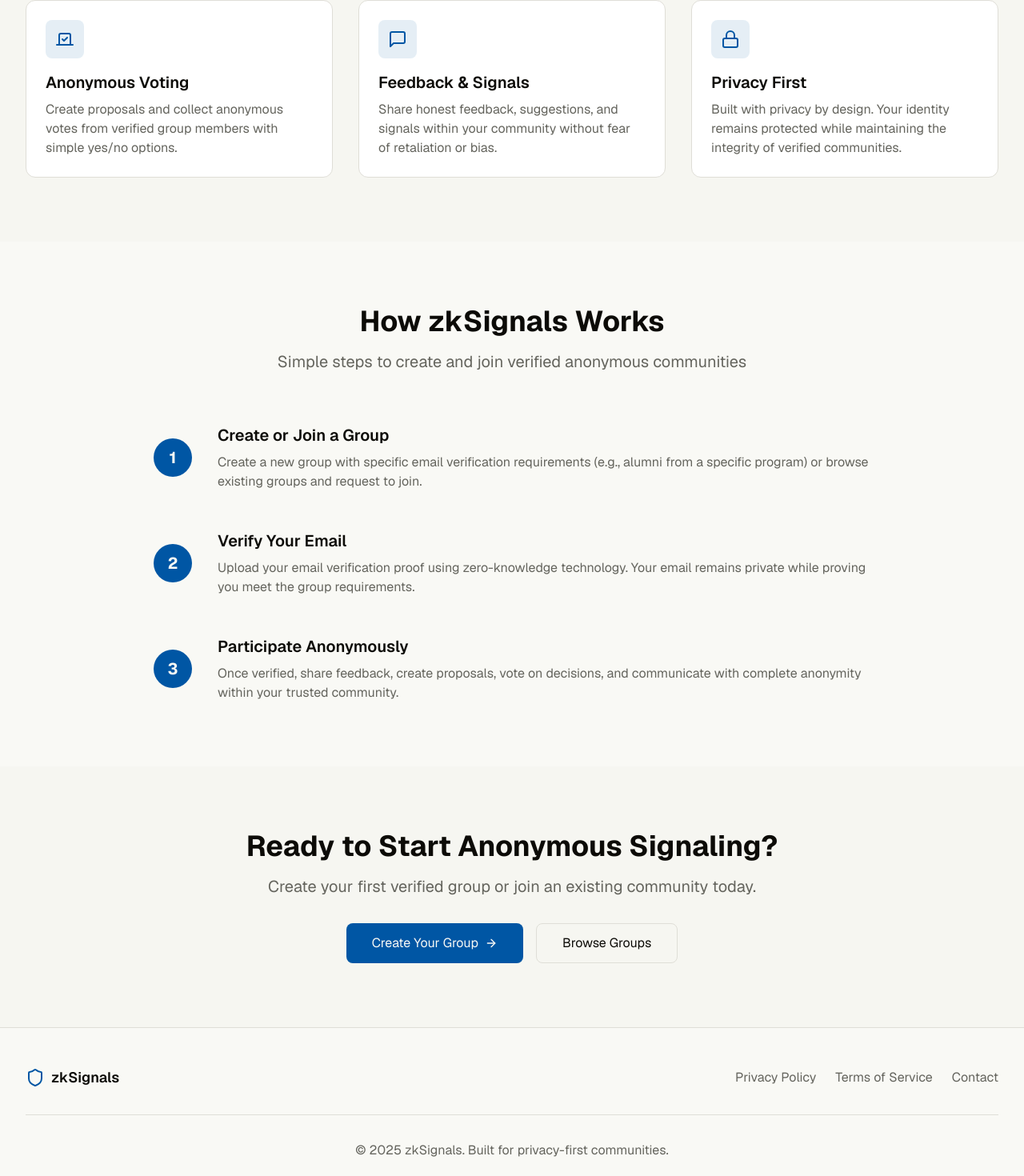
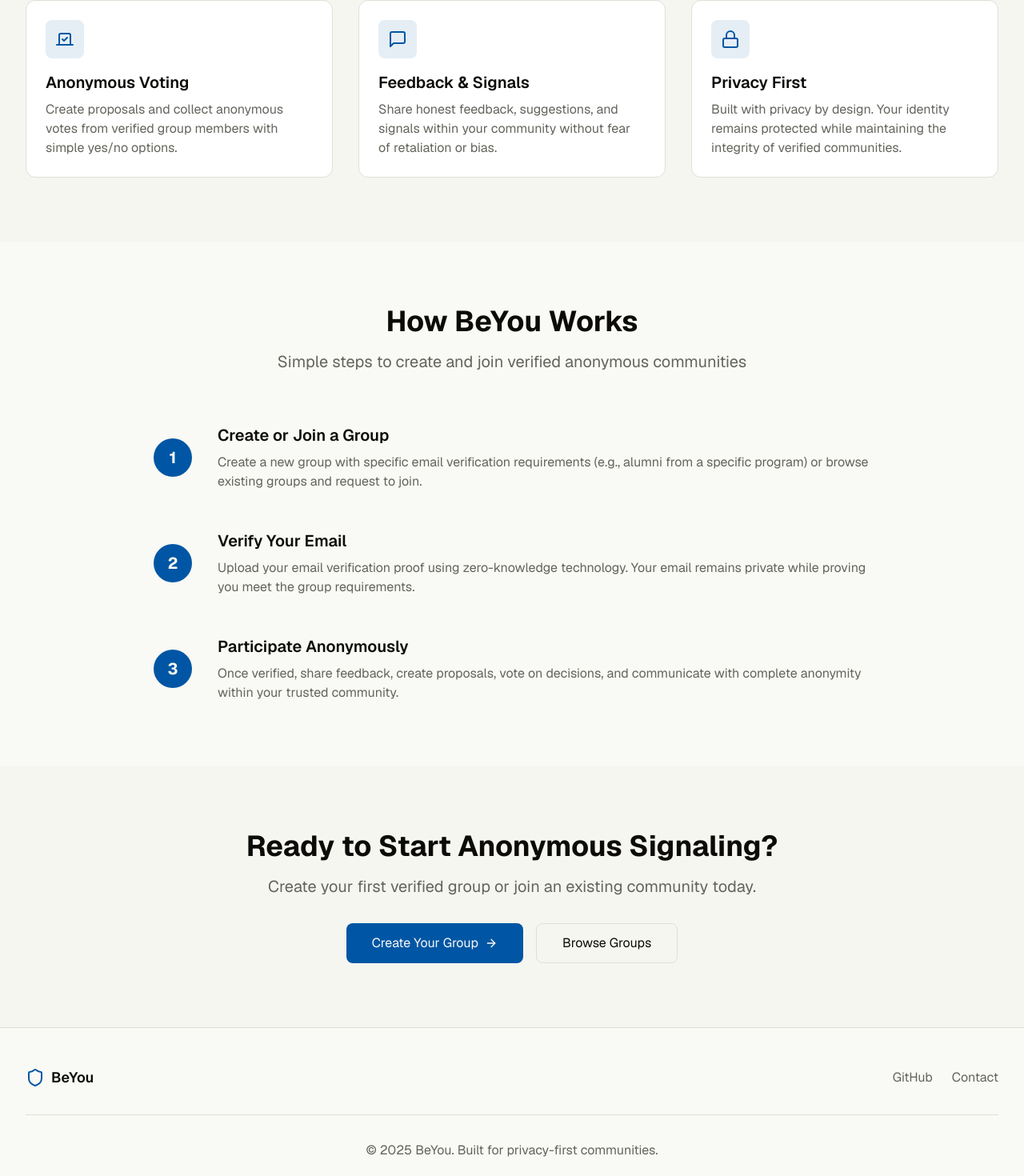
Before and after one commit to Akhil-2310/zksignals, a Next.js app: page / in a window 1280 px wide. Shown: the part 1013-2483 px from the top of the page at 80% size. Built offline with nearby package versions, Linux system fonts and the light colour scheme.

Commit message:
feat:updated ui with new name

```diff
--- a/app/page.tsx
+++ b/app/page.tsx
@@ -11,7 +11,7 @@ export default function HomePage() {
             <div className="flex items-center">
               <Link href="/" className="flex items-center space-x-2">
                 <Shield className="h-8 w-8 text-primary" />
-                <span className="text-xl font-bold text-foreground">zkSignals</span>
+                <span className="text-xl font-bold text-foreground">BeYou</span>
               </Link>
             </div>
             <div className="hidden md:flex items-center space-x-8">
@@ -147,7 +147,7 @@ export default function HomePage() {
       <section id="how-it-works" className="py-20 px-4 sm:px-6 lg:px-8">
         <div className="max-w-4xl mx-auto">
           <div className="text-center mb-16">
-            <h2 className="text-3xl md:text-4xl font-bold text-foreground mb-4">How zkSignals Works</h2>
+            <h2 className="text-3xl md:text-4xl font-bold text-foreground mb-4">How BeYou Works</h2>
             <p className="text-xl text-muted-foreground">
               Simple steps to create and join verified anonymous communities
             </p>
@@ -227,22 +227,19 @@ export default function HomePage() {
           <div className="flex flex-col md:flex-row justify-between items-center">
             <div className="flex items-center space-x-2 mb-4 md:mb-0">
               <Shield className="h-6 w-6 text-primary" />
-              <span className="text-lg font-semibold text-foreground">zkSignals</span>
+              <span className="text-lg font-semibold text-foreground">BeYou</span>
             </div>
             <div className="flex items-center space-x-6">
-              <Link href="/privacy" className="text-muted-foreground hover:text-foreground transition-colors">
-                Privacy Policy
-              </Link>
-              <Link href="/terms" className="text-muted-foreground hover:text-foreground transition-colors">
-                Terms of Service
-              </Link>
-              <Link href="/contact" className="text-muted-foreground hover:text-foreground transition-colors">
+              <a href="https://github.com/zksignals" target="_blank" className="text-muted-foreground hover:text-foreground transition-colors">
+                GitHub
+              </a>
+              <a href="https://x.com/zk_soc" target="_blank" className="text-muted-foreground hover:text-foreground transition-colors">
                 Contact
-              </Link>
+              </a>
             </div>
           </div>
           <div className="mt-8 pt-8 border-t border-border text-center text-muted-foreground">
-            <p>&copy; 2025 zkSignals. Built for privacy-first communities.</p>
+            <p>&copy; 2025 BeYou. Built for privacy-first communities.</p>
           </div>
         </div>
       </footer>
```
